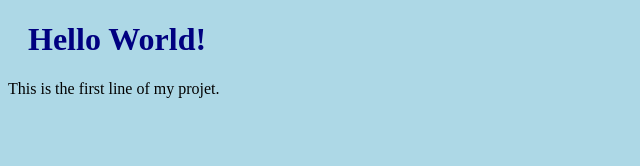
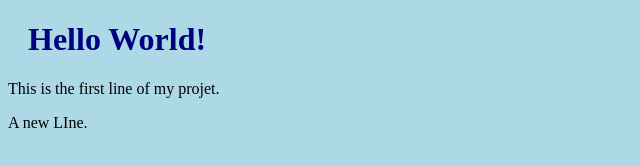
Before and after one commit to akshay3kumar/firstProject, a plain HTML site: page index.html in a window 1280 px wide. Shown: the full height of the page, 0-640 px from the left. Drawn offline with Linux system fonts and the light colour scheme.

Commit message:
Updated index.html with a new line

```diff
--- a/index.html
+++ b/index.html
@@ -7,5 +7,6 @@
 <body>
 <h1> Hello World!</h1>
 <p> This is the first line of my projet.</p>
+<p> A new LIne.</p>
 </body>
 <html>
```
